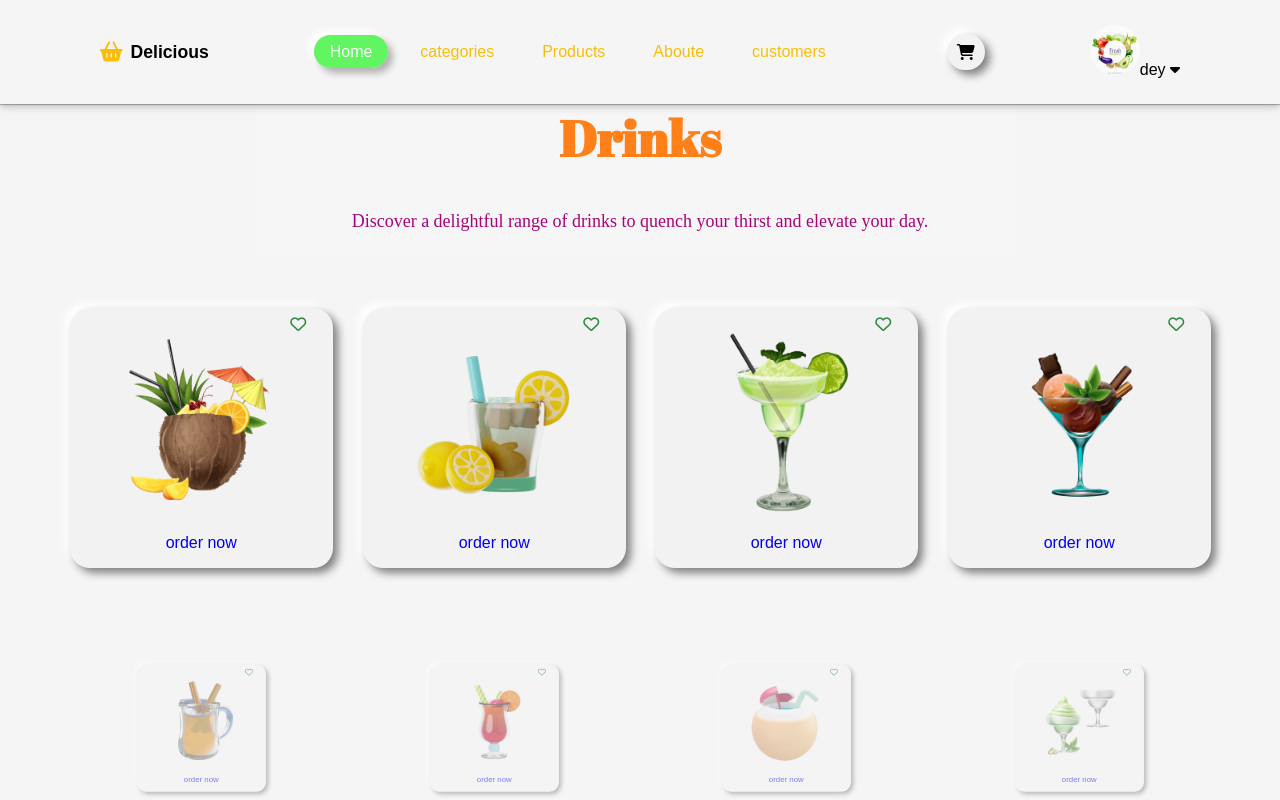
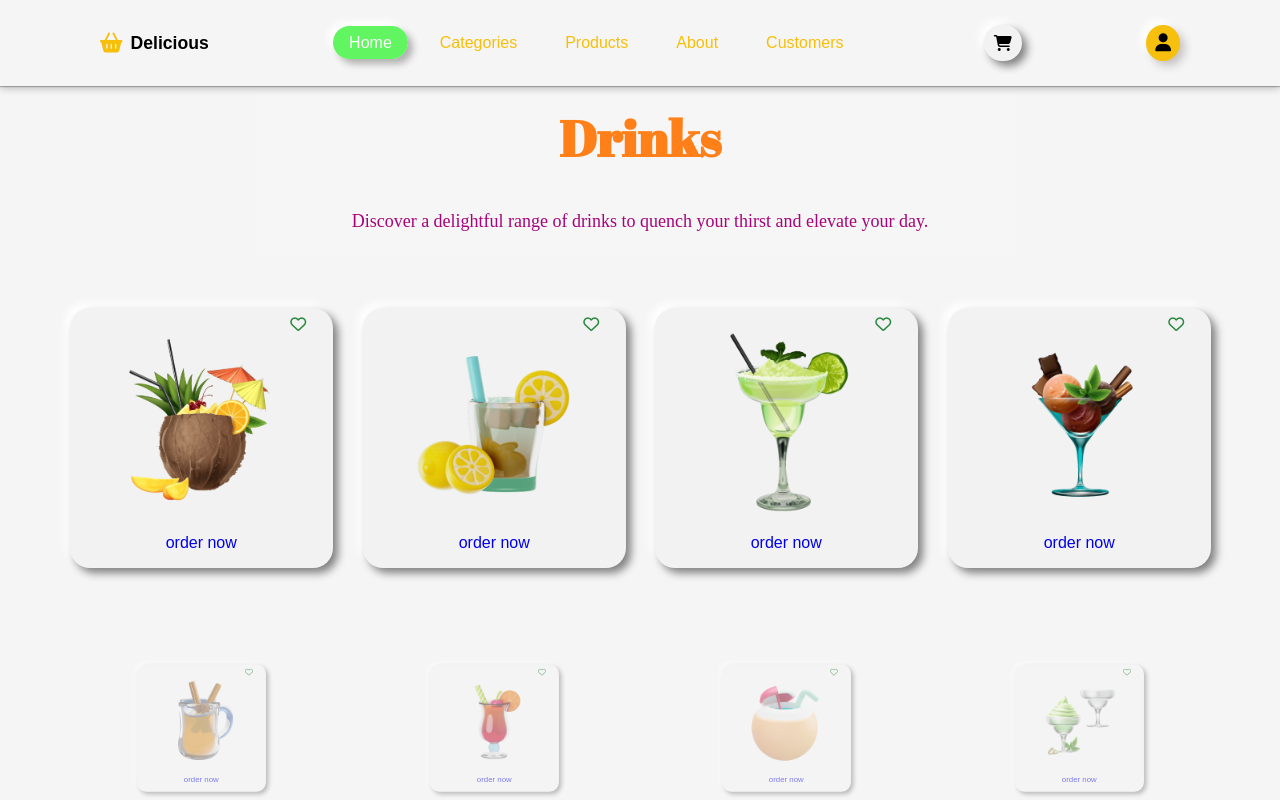
Before and after one commit to javawithabhishek/grocery-ecommerce, a plain HTML site: page drinks.html in a window 1280 px wide. Shown: the top 800 px of the page. Drawn offline with nearby package versions, Linux system fonts and the light colour scheme; a web font is replaced by a local one.

Commit message:
Update drinks.html

```diff
--- a/drinks.html
+++ b/drinks.html
@@ -15,24 +15,22 @@
    <header>
     <a href="#" class="logo"><i class="fa-solid fa-basket-shopping"></i>Delicious</a>
 
-         <div class="bx bx-menu" id="menu-icon"><i class="fa-solid fa-bars"></i></div>
 
-          <!-- nav-list -->
-
-          <ul class="navbar">
+    <!-- Navigation Menu -->
+    <ul class="navbar menu">
       <li><a href="#home" class="home-active">Home</a></li>
-            <li><a href="#categories" >categories</a></li>
-            <li><a href="#products" >Products</a></li>
-            <li><a href="#aboute" >Aboute</a></li>
-            <li><a href="#customers">customers</a></li>
+      <li><a href="#categories">Categories</a></li>
+      <li><a href="#products">Products</a></li>
+      <li><a href="#about">About</a></li>
+      <li><a href="#customers">Customers</a></li>
     </ul>
 
     <div class="box1"><i class="fa-solid fa-cart-shopping"></i></div>
 
-          <div class="profile">
-            <img src="img/logo.jpg" alt="img">dey</span>
-            <i class="fa-solid fa-caret-down"></i>
+    <div class="profile-logo">
+      <i class="fa-solid fa-user"></i>
     </div>
+    <div id="menu-icon" class="menu-toggle"><i class="fa-solid fa-bars"></i></div>
   </header>
 
     <div class="main-3" id="fruits">
```
Lines whose indentation alone changed are shown as unchanged.
